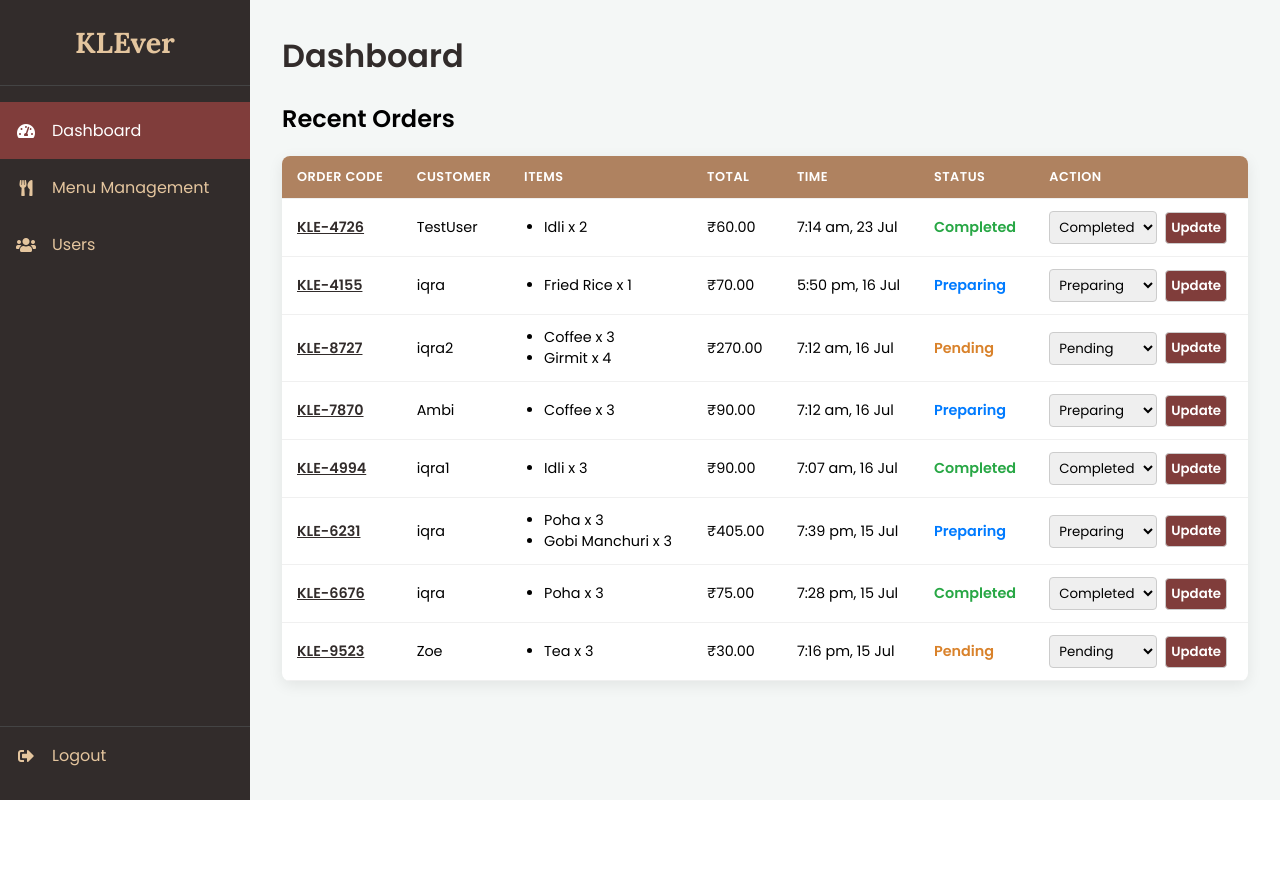
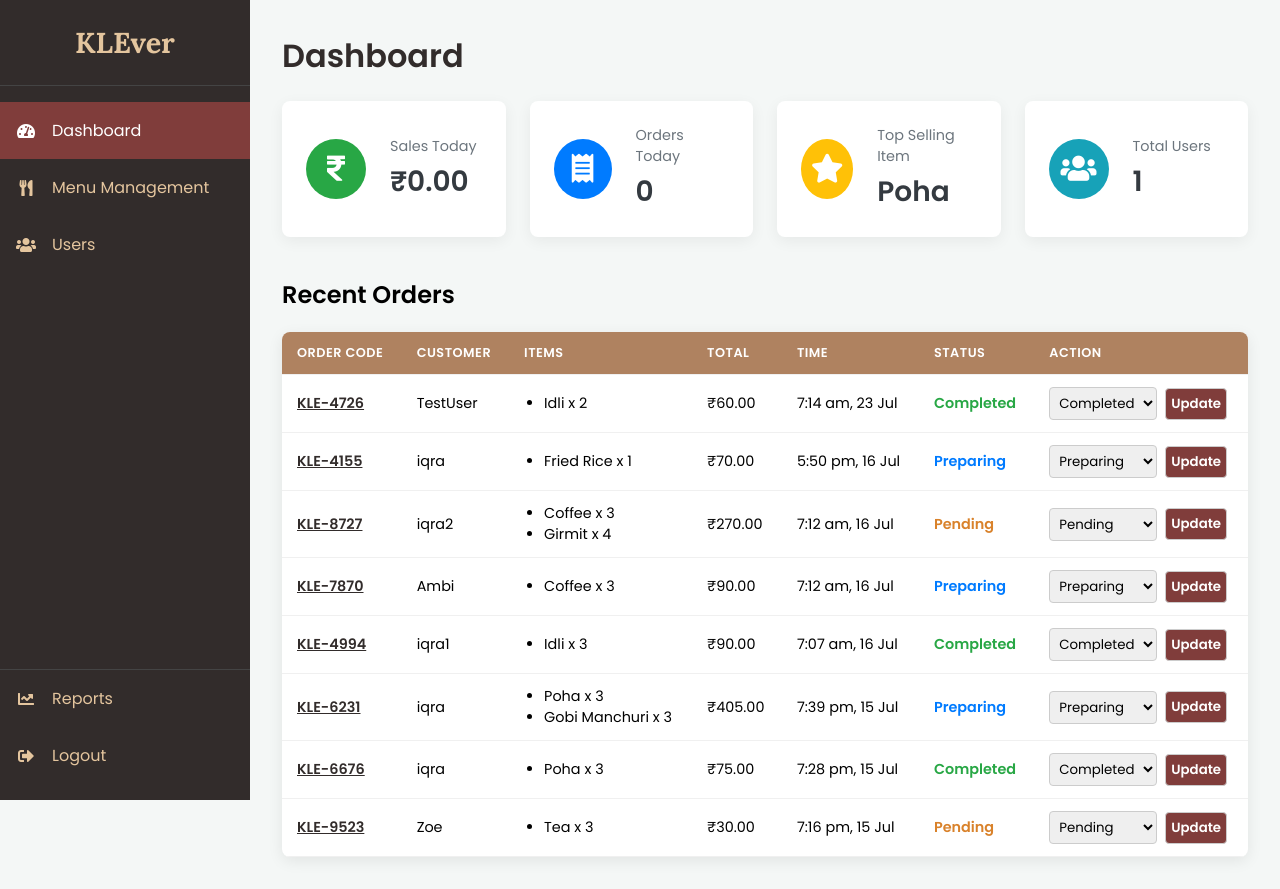
Before and after one commit to Iqraaaakhan/KLEver, a PHP site: page /admin_dashboard.php in a window 1280 px wide. Before the commit the page ends 800 px from the top, so only its background shows below. Run offline with PHP 8.4, Linux system fonts and the light colour scheme; a user stored in the database is signed in; data comes from the database, SQL or seed files in the repository.

Commit message:
Feat: Add Analytics and report

```diff
--- a/admin_dashboard.php
+++ b/admin_dashboard.php
@@ -16,6 +16,40 @@ if ($conn->connect_error) {
 
 // Line 16: Fetch all orders from the database, showing the newest ones at the top.
 $orders_result = $conn->query("SELECT * FROM orders ORDER BY order_time DESC");
+
+// --- START: ADD THIS ENTIRE NEW ANALYTICS BLOCK ---
+
+// Get today's date in 'YYYY-MM-DD' format from PHP. This is timezone-safe.
+$today_date = date('Y-m-d');
+
+// METRIC 1: Total Sales for Today (using a secure prepared statement)
+$stmt_sales = $conn->prepare("SELECT SUM(total) as total_sales FROM orders WHERE DATE(order_time) = ?");
+$stmt_sales->bind_param("s", $today_date);
+$stmt_sales->execute();
+$sales_today = $stmt_sales->get_result()->fetch_assoc()['total_sales'] ?? 0;
+
+// METRIC 2: Number of Orders Today (using a secure prepared statement)
+$stmt_orders = $conn->prepare("SELECT COUNT(id) as order_count FROM orders WHERE DATE(order_time) = ?");
+$stmt_orders->bind_param("s", $today_date);
+$stmt_orders->execute();
+$orders_today = $stmt_orders->get_result()->fetch_assoc()['order_count'] ?? 0;
+
+// METRIC 3: Top Selling Item (Most frequently ordered)
+$top_item_result = $conn->query(
+    "SELECT item_name, SUM(quantity) as total_quantity
+     FROM order_items
+     GROUP BY item_name
+     ORDER BY total_quantity DESC
+     LIMIT 1"
+);
+$top_item = $top_item_result->fetch_assoc()['item_name'] ?? 'N/A';
+
+// METRIC 4: Total Registered Users (excluding admin)
+$total_users_result = $conn->query("SELECT COUNT(id) as user_count FROM user WHERE type != 1");
+$total_users = $total_users_result->fetch_assoc()['user_count'] ?? 0;
+
+// --- END: ADD THIS ENTIRE NEW ANALYTICS BLOCK ---
+
 ?>
 <!DOCTYPE html>
 <html lang="en">
@@ -31,10 +65,52 @@ $orders_result = $conn->query("SELECT * FROM orders ORDER BY order_time DESC");
 <div class="admin-wrapper">
    <?php include 'admin_sidebar.php'; ?>
     <!-- The Main Content Area for the Order List -->
-    <div class="main-content">
-        <h1>Dashboard</h1>
-        <h2>Recent Orders</h2>
-        <table>
+   <div class="main-content">
+    <h1>Dashboard</h1>
+
+    <!-- START: ADD THIS ENTIRE NEW HTML SECTION -->
+    <div class="stat-cards-container">
+        <div class="stat-card">
+            <div class="stat-icon sales">
+                <i class="fas fa-rupee-sign"></i>
+            </div>
+            <div class="stat-info">
+                <p>Sales Today</p>
+                <h3>₹<?php echo number_format($sales_today, 2); ?></h3>
+            </div>
+        </div>
+        <div class="stat-card">
+            <div class="stat-icon orders">
+                <i class="fas fa-receipt"></i>
+            </div>
+            <div class="stat-info">
+                <p>Orders Today</p>
+                <h3><?php echo $orders_today; ?></h3>
+            </div>
+        </div>
+        <div class="stat-card">
+            <div class="stat-icon top-item">
+                <i class="fas fa-star"></i>
+            </div>
+            <div class="stat-info">
+                <p>Top Selling Item</p>
+                <h3><?php echo htmlspecialchars($top_item); ?></h3>
+            </div>
+        </div>
+        <div class="stat-card">
+            <div class="stat-icon users">
+                <i class="fas fa-users"></i>
+            </div>
+            <div class="stat-info">
+                <p>Total Users</p>
+                <h3><?php echo $total_users; ?></h3>
+            </div>
+        </div>
+    </div>
+    <!-- END: ADD THIS ENTIRE NEW HTML SECTION -->
+
+    <h2>Recent Orders</h2>
+    <table>
             <thead>
                 <tr>
                     <th>Order Code</th><th>Customer</th><th>Items</th><th>Total</th><th>Time</th><th>Status</th><th>Action</th>
--- a/admin_dashboard_styles.css
+++ b/admin_dashboard_styles.css
@@ -123,3 +123,94 @@
         transform: translateY(0);
     }
 }
+/* --- ADMIN DASHBOARD ANALYTICS CARDS --- */
+.stat-cards-container {
+    display: grid;
+    /* This is the key to responsiveness: it creates as many columns as can fit (min 200px) */
+    grid-template-columns: repeat(auto-fit, minmax(200px, 1fr));
+    gap: 1.5rem;
+    margin-bottom: 2.5rem;
+}
+
+.stat-card {
+    background-color: #ffffff;
+    padding: 1.5rem;
+    border-radius: 8px;
+    box-shadow: 0 4px 15px rgba(0,0,0,0.06);
+    display: flex;
+    align-items: center;
+    gap: 1.5rem;
+    transition: transform 0.3s ease, box-shadow 0.3s ease;
+}
+
+.stat-card:hover {
+    transform: translateY(-5px);
+    box-shadow: 0 8px 20px rgba(0,0,0,0.09);
+}
+
+.stat-icon {
+    width: 60px;
+    height: 60px;
+    border-radius: 50%;
+    display: flex;
+    justify-content: center;
+    align-items: center;
+    font-size: 1.8rem;
+    color: #fff;
+}
+
+/* Unique colors for each card for better visual distinction */
+.stat-icon.sales { background-color: #28a745; } /* Green */
+.stat-icon.orders { background-color: #007bff; } /* Blue */
+.stat-icon.top-item { background-color: #ffc107; } /* Yellow */
+.stat-icon.users { background-color: #17a2b8; } /* Teal */
+
+.stat-info p {
+    margin: 0;
+    color: #6c757d;
+    font-size: 0.9rem;
+    font-weight: 500;
+}
+
+.stat-info h3 {
+    margin: 0.25rem 0 0 0;
+    color: #343a40;
+    font-size: 1.75rem;
+}
+/* --- ADMIN REPORTS PAGE STYLES --- */
+.reports-grid {
+    display: grid;
+    /* Responsive Grid: On large screens, two columns. On small screens, they stack. */
+    grid-template-columns: repeat(auto-fit, minmax(400px, 1fr));
+    gap: 2rem;
+}
+
+.report-card {
+    background-color: #fff;
+    padding: 1.5rem;
+    border-radius: 8px;
+    box-shadow: 0 4px 15px rgba(0,0,0,0.06);
+}
+
+.report-card h3 {
+    margin-top: 0;
+    margin-bottom: 1.5rem;
+    font-size: 1.1rem;
+    color: #322C2B;
+    border-bottom: 1px solid #f0f0f0;
+    padding-bottom: 0.75rem;
+}
+
+.chart-container {
+    /* We need to give the chart container a height */
+    height: 400px;
+}
+
+.top-customers-list table {
+    box-shadow: none; /* Remove the double shadow */
+}
+
+.top-customers-list th {
+    background-color: #f8f9fa; /* A lighter header for this internal table */
+    color: #333;
+}
--- a/admin_sidebar.php
+++ b/admin_sidebar.php
@@ -9,6 +9,8 @@
         <li class="<?php if($current_page == 'admin_users.php') echo 'active'; ?>"><a href="admin_users.php"><i class="fas fa-users"></i>Users</a></li>
     </ul>
     <ul class="sidebar-nav logout-link">
+          <li class="<?php if($current_page == 'admin_reports.php') echo 'active'; ?>"><a href="admin_reports.php"><i class="fas fa-chart-line"></i>Reports</a></li>
          <li><a href="logout.php"><i class="fas fa-sign-out-alt"></i>Logout</a></li>
+
     </ul>
 </div>
```
Also changed, not shown: admin_reports.php (added, +146 -0 lines), generate_daily_summary.php (added, +74 -0 lines).
